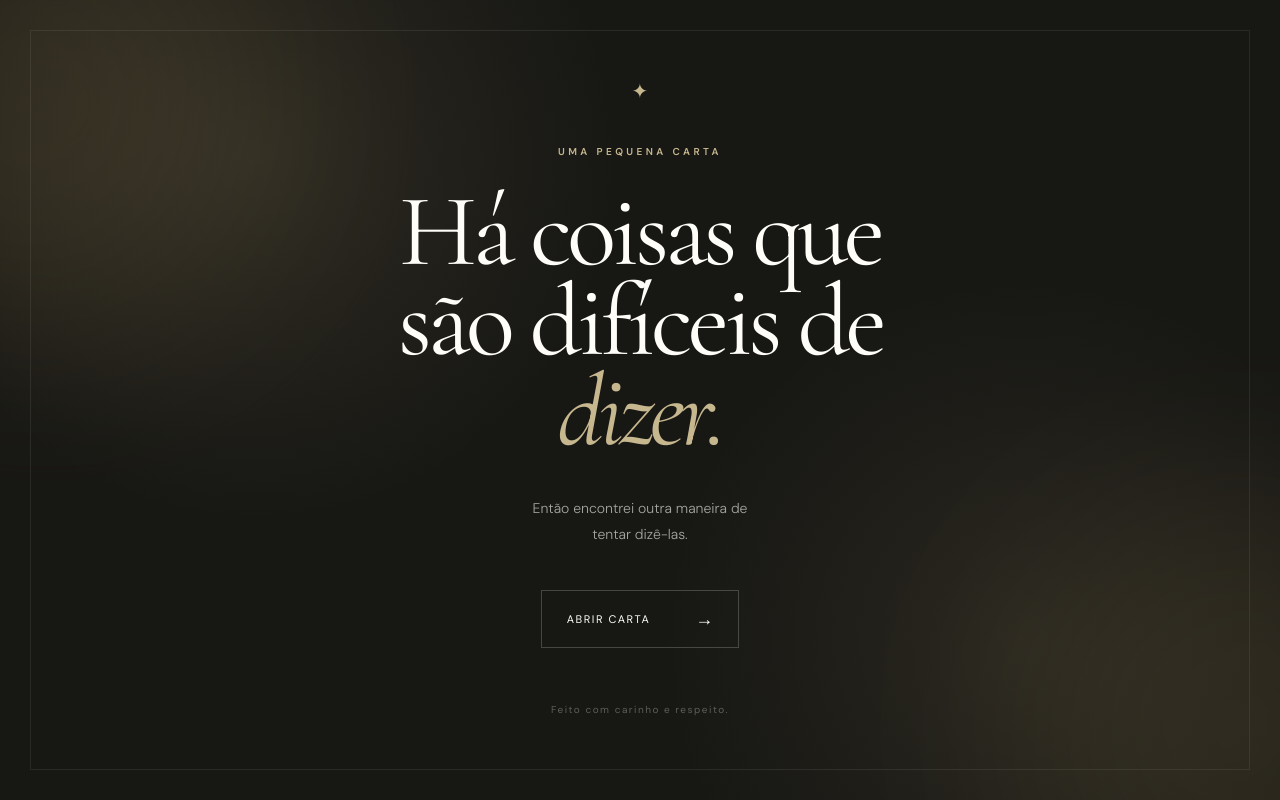
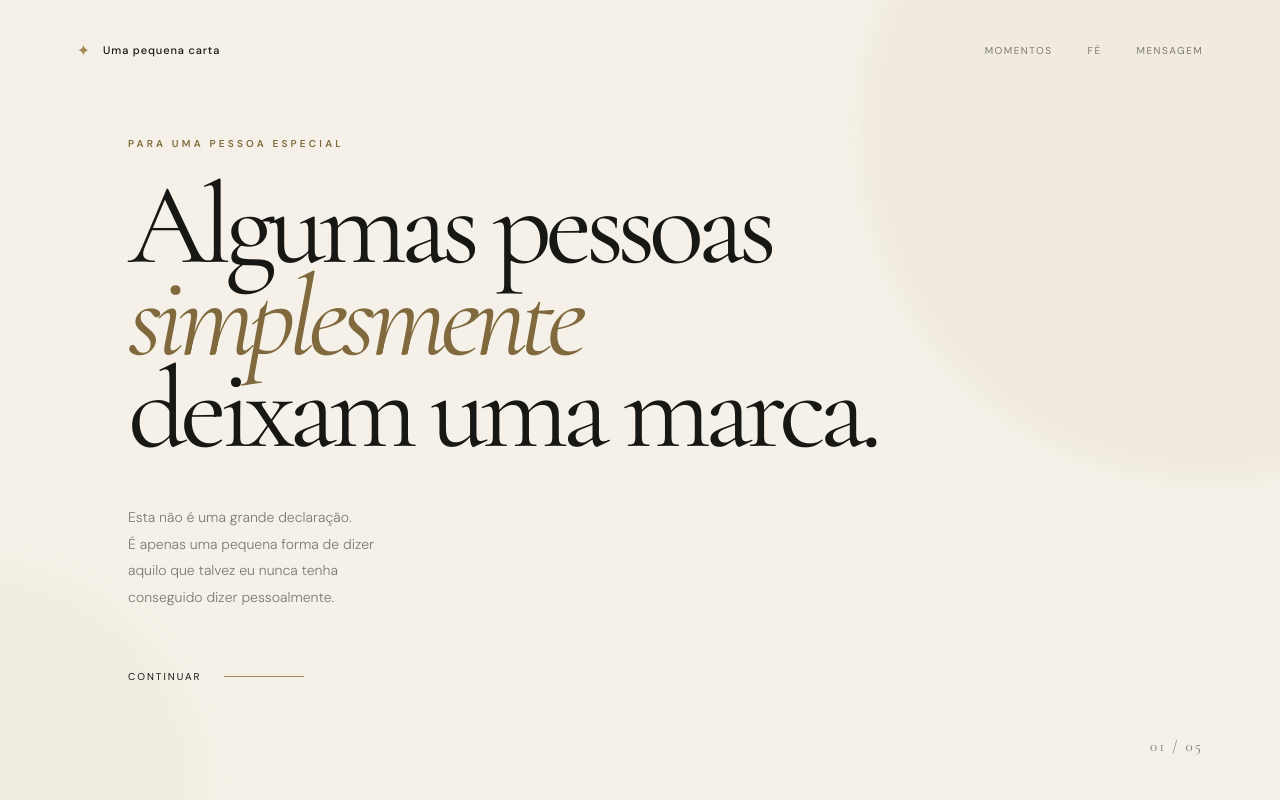
Before and after one commit to gilbertolemos536-sketch/site-carta, a Next.js app: page / in a window 1280 px wide. Shown: the top 800 px of the page. Built offline with nearby package versions, Linux system fonts and the light colour scheme.

Commit message:
Simplificar carta e remover tela inicial

```diff
--- a/app/page.tsx
+++ b/app/page.tsx
@@ -57,20 +57,7 @@ const verses = [
 ];
 
 export default function Home() {
-  const [started, setStarted] = useState(false);
   const [photo, setPhoto] = useState(0);
-  const [showFinal, setShowFinal] = useState(false);
-
-  const openLetter = () => {
-    setStarted(true);
-
-    setTimeout(() => {
-      window.scrollTo({
-        top: 0,
-        behavior: "instant",
-      });
-    }, 50);
-  };
 
   const nextPhoto = () => {
     setPhoto((current) => (current + 1) % photos.length);
@@ -88,85 +75,6 @@ export default function Home() {
     });
   };
 
-  if (!started) {
-    return (
-      <main
-        className="opening"
-        style={{
-          position: "relative",
-          minHeight: "100svh",
-          overflow: "hidden",
-        }}
-      >
-        <div
-          className="opening-glow opening-glow-left"
-          style={{
-            pointerEvents: "none",
-          }}
-        />
-
-        <div
-          className="opening-glow opening-glow-right"
-          style={{
-            pointerEvents: "none",
-          }}
-        />
-
-        <div
-          className="opening-content"
-          style={{
-            position: "relative",
-            zIndex: 10,
-          }}
-        >
-          <div className="opening-symbol">✦</div>
-
-          <p className="opening-label">UMA PEQUENA CARTA</p>
-
-          <h1>
-            Há coisas que
-            <br />
-            são difíceis de
-            <br />
-            <em>dizer.</em>
-          </h1>
-
-          <p className="opening-text">
-            Então encontrei outra maneira de
-            <br />
-            tentar dizê-las.
-          </p>
-
-          <button
-            type="button"
-            className="opening-button"
-            aria-label="Abrir carta"
-            onTouchStart={openLetter}
-            onPointerDown={openLetter}
-            onClick={openLetter}
-            style={{
-              position: "relative",
-              zIndex: 100,
-              pointerEvents: "auto",
-              touchAction: "manipulation",
-              WebkitTapHighlightColor: "transparent",
-              WebkitTouchCallout: "none",
-              userSelect: "none",
-              cursor: "pointer",
-            }}
-          >
-            <span>Abrir carta</span>
-            <span>→</span>
-          </button>
-
-          <p className="opening-note">
-            Feito com carinho e respeito.
-          </p>
-        </div>
-      </main>
-    );
-  }
-
   return (
     <main className="site">
       {/* HERO */}
@@ -174,6 +82,7 @@ export default function Home() {
       <section className="hero" id="inicio">
         <nav className="navigation">
           <button
+            type="button"
             className="logo"
             onClick={() => scrollTo("inicio")}
           >
@@ -182,15 +91,24 @@ export default function Home() {
           </button>
 
           <div className="navigation-links">
-            <button onClick={() => scrollTo("momentos")}>
+            <button
+              type="button"
+              onClick={() => scrollTo("momentos")}
+            >
               Momentos
             </button>
 
-            <button onClick={() => scrollTo("fe")}>
+            <button
+              type="button"
+              onClick={() => scrollTo("fe")}
+            >
               Fé
             </button>
 
-            <button onClick={() => scrollTo("mensagem")}>
+            <button
+              type="button"
+              onClick={() => scrollTo("mensagem")}
+            >
               Mensagem
             </button>
           </div>
@@ -470,45 +388,19 @@ export default function Home() {
       {/* FINAL */}
 
       <section className="ending">
-        {!showFinal ? (
-          <div className="ending-intro">
-            <p className="section-label">05 — POR FIM</p>
+        <div className="ending-reveal">
+          <div className="ending-symbol">✦</div>
+
+          <p className="section-label">05 — UMA ÚLTIMA COISA</p>
 
           <h2>
             Obrigado por
             <br />
-              chegar até aqui.
+            <em>chegar até aqui.</em>
           </h2>
 
           <p>
-              Antes de terminar, existe apenas uma última
-              coisa que eu queria deixar aqui.
-            </p>
-
-            <button
-              type="button"
-              className="ending-button"
-              onClick={() => setShowFinal(true)}
-            >
-              <span>Ver mensagem final</span>
-              <span>→</span>
-            </button>
-          </div>
-        ) : (
-          <div className="ending-reveal">
-            <div className="ending-symbol">✦</div>
-
-            <p className="section-label">UMA ÚLTIMA COISA</p>
-
-            <h2>
-              Que Deus
-              <br />
-              <em>continue guiando</em>
-              <br />
-              os seus passos.
-            </h2>
-
-            <p>
+            Que Deus continue guiando os seus passos.
             E que você nunca deixe de ser essa pessoa
             que inspira coisas bonitas em quem tem a
             oportunidade de conhecê-la.
@@ -522,8 +414,6 @@ export default function Home() {
             type="button"
             className="restart"
             onClick={() => {
-                setShowFinal(false);
-
               window.scrollTo({
                 top: 0,
                 behavior: "smooth",
@@ -533,8 +423,9 @@ export default function Home() {
             ↑ Voltar ao início
           </button>
         </div>
-        )}
       </section>
+
+      {/* FOOTER */}
 
       <footer className="footer">
         <span>✦</span>
```
Lines whose indentation alone changed are shown as unchanged.
